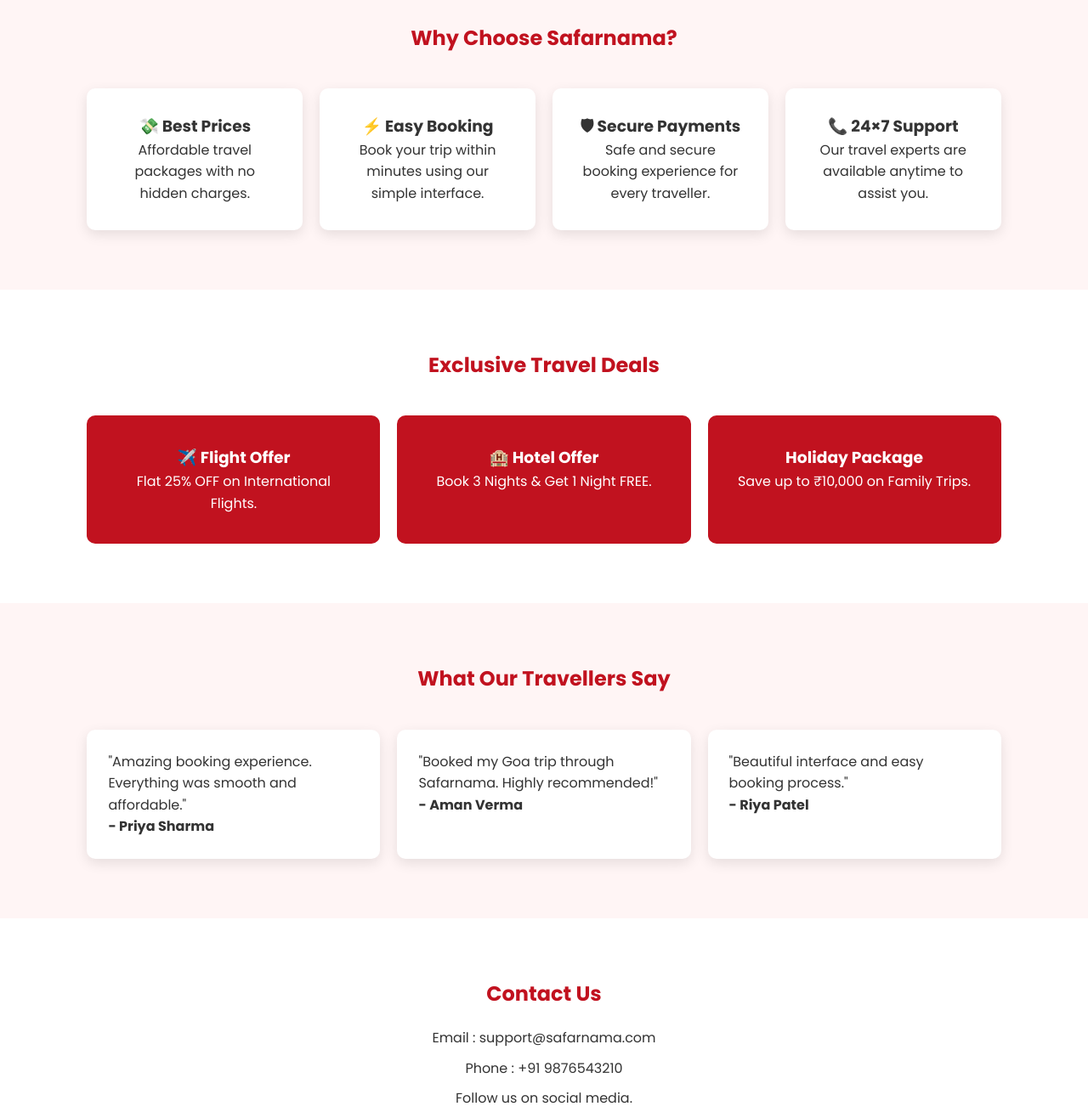
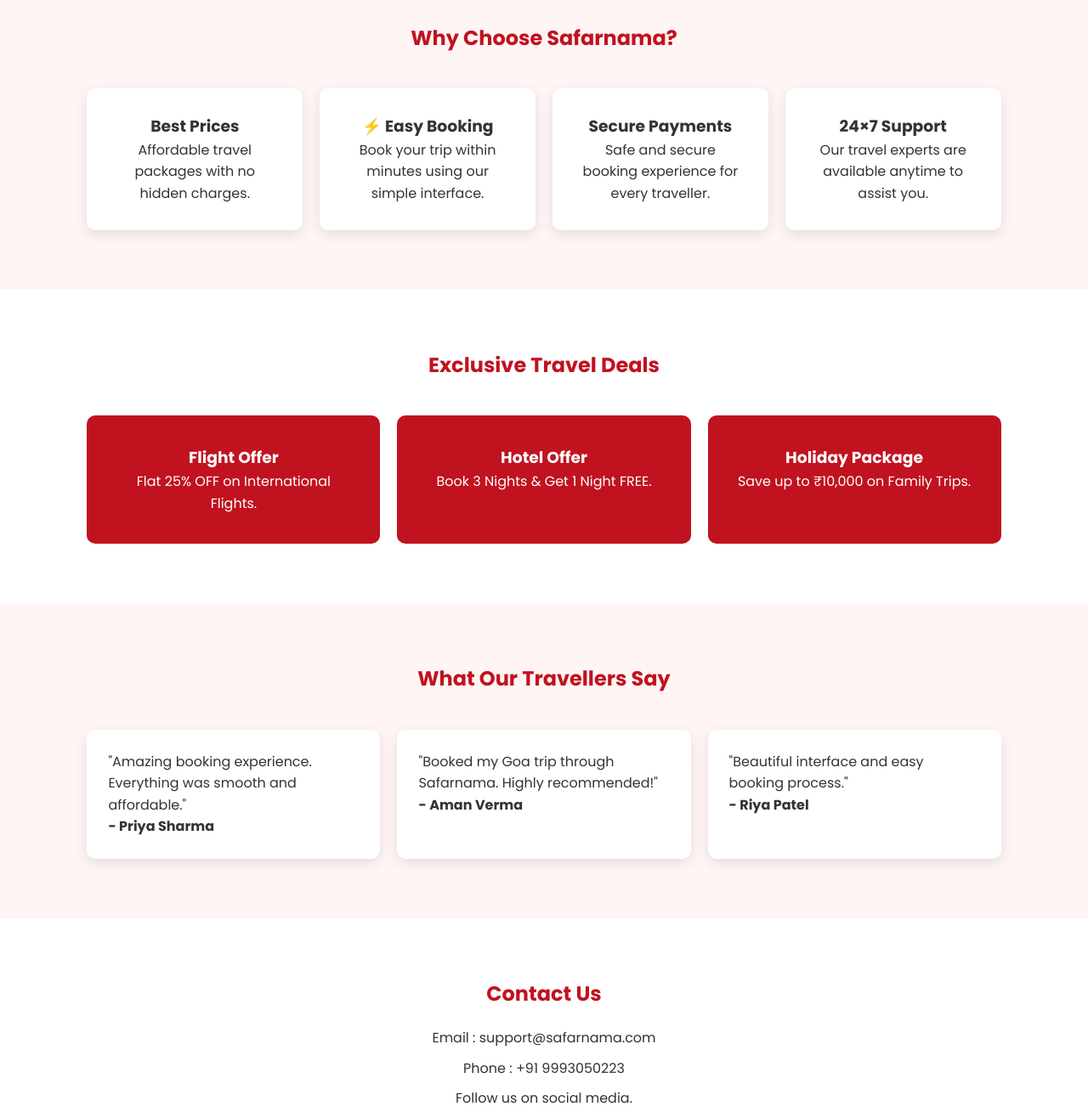
Before and after one commit to anushka17jaiswal/SAFARNAMA, a plain HTML site: page index.html in a window 1280 px wide. Shown: the part 1400-2709 px from the top of the page at 85% size. Drawn offline with Linux system fonts and the light colour scheme; a script that the page names is missing.

Commit message:
Update index.html

```diff
--- a/index.html
+++ b/index.html
@@ -127,7 +127,7 @@
 
             <div class="feature">
 
-                <h3>💸 Best Prices</h3>
+                <h3>Best Prices</h3>
 
                 <p>
                     Affordable travel packages with no hidden charges.
@@ -147,7 +147,7 @@
 
             <div class="feature">
 
-                <h3>🛡 Secure Payments</h3>
+                <h3> Secure Payments</h3>
 
                 <p>
                     Safe and secure booking experience for every traveller.
@@ -157,7 +157,7 @@
 
             <div class="feature">
 
-                <h3>📞 24×7 Support</h3>
+                <h3> 24×7 Support</h3>
 
                 <p>
                     Our travel experts are available anytime to assist you.
@@ -177,7 +177,7 @@
 
             <div class="offer-card">
 
-                <h3>✈️ Flight Offer</h3>
+                <h3>Flight Offer</h3>
 
                 <p>Flat 25% OFF on International Flights.</p>
 
@@ -185,7 +185,7 @@
 
             <div class="offer-card">
 
-                <h3>🏨 Hotel Offer</h3>
+                <h3>Hotel Offer</h3>
 
                 <p>Book 3 Nights & Get 1 Night FREE.</p>
 
@@ -252,7 +252,7 @@
 
         <p>Email : support@safarnama.com</p>
 
-        <p>Phone : +91 9876543210</p>
+        <p>Phone : +91 9993050223</p>
 
         <p>Follow us on social media.</p>
 
```
